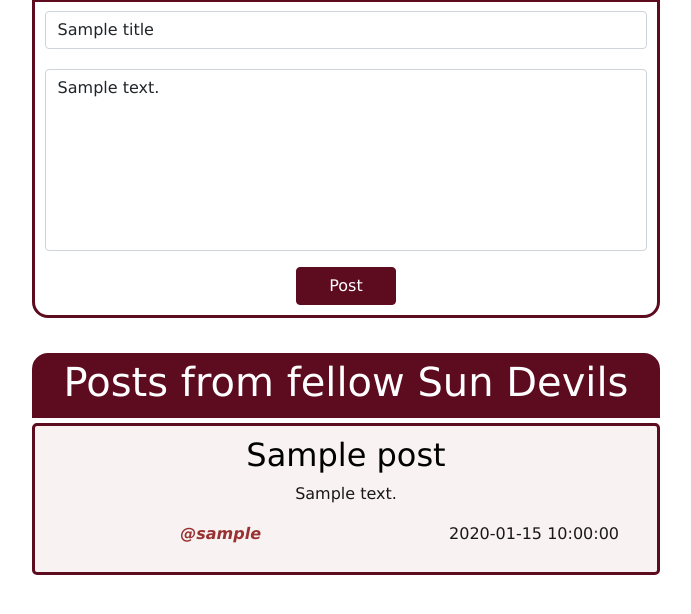
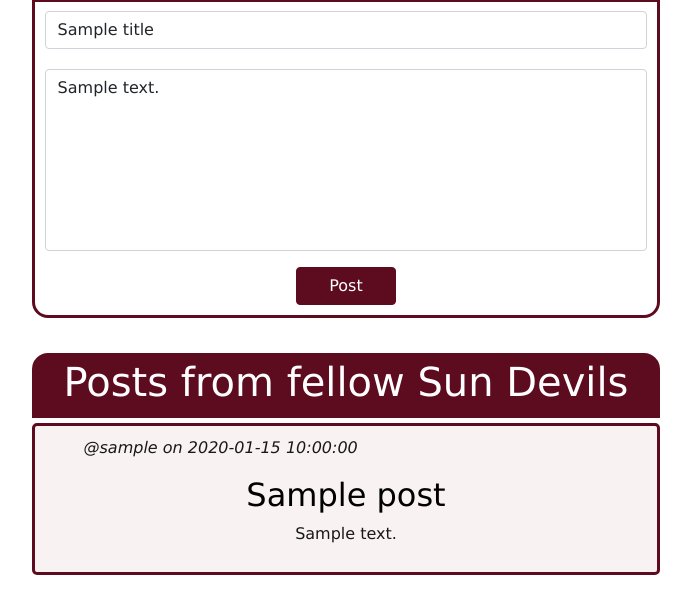
Before and after one commit to Arya-Yazdi/412-Project, a Flask app: template templates/home.html in a window 1280 px wide. Shown: the part 146-760 px from the top of the page, without its empty margins (294-985 px from the left). Run offline with Flask 3, Linux system fonts and the light colour scheme; the template is opened without the code that fills it: most values are stand-ins (such as "Sample title", 1, 10 or a date in 2020); some libraries are stand-ins or nearby versions; some web fonts are replaced.

Commit message:
Improved UI

```diff
--- a/templates/home.html
+++ b/templates/home.html
@@ -20,7 +20,7 @@
             </div>
 
             <div class="mb-3">
-                <textarea class="form-control" id="content" name="content" placeholder="Let loose ..." rows = "7" maxlength="500" style="resize: none" >{{ content }}</textarea>
+                <textarea class="form-control" id="content" name="content" placeholder="message" rows = "7" maxlength="500" style="resize: none" >{{ content }}</textarea>
                 <p class="error"> {{ error_content }}</p>
             </div>
 
@@ -38,22 +38,17 @@
         {% for post in posts %}
 
             <div class="others-post-container">
+                <div class="row">
+
+                    <div class="column left">
+                        <p> <i>@{{ post["username"] }} on {{ post["time_stamp"] | format_datetime }}</i></p>
+                    </div>
+
+                </div>
 
                 <h2> {{ post["title"] }} </h2>
 
                 <p> {{ post["content"] }} </p>
-
-                <div class="row">
-
-                    <div class="column left">
-                        <p class="username"><strong> @{{ post["username"] }} </strong></p>
-                    </div>
-
-                    <div class="column right">
-                        <p> {{ post["time_stamp"] | format_datetime }} </p>
-                    </div>
-
-                </div>
 
             </div>
 
```
Also changed, not shown: templates/my_posts.html (+6 -8 lines).
